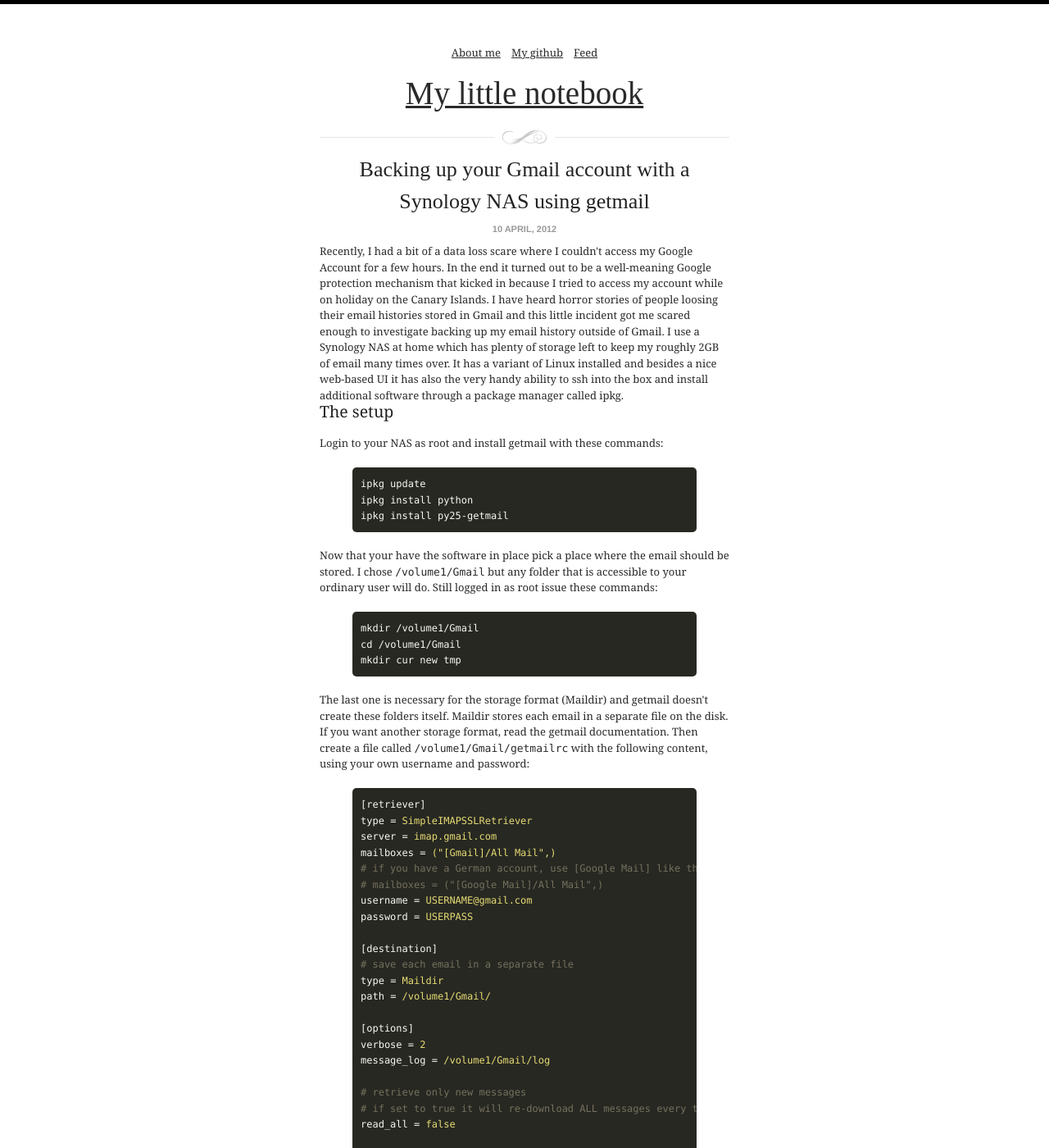
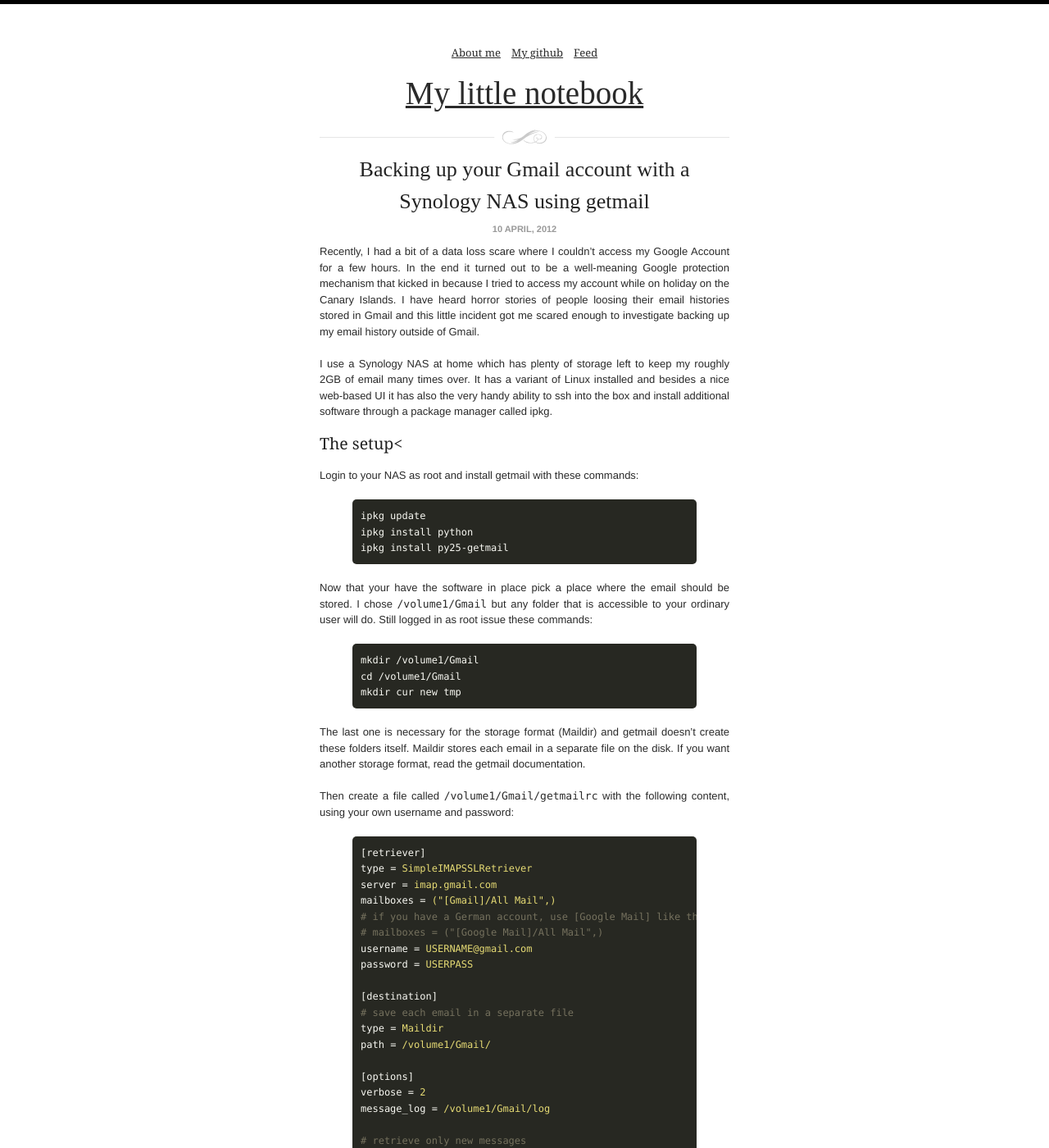
Before and after one commit to leonardehrenfried/blog, a Jekyll site: the page built from _posts/2012-04-10-backing-up-your-gmail-account-with-a-synology-nas-using-getmail.md, in a window 1280 px wide and 1400 px high. Shown: the whole window at 82% size. Built offline with Jekyll 4.4.1, drawn with Linux system fonts in a browser that asks for light colours; nearby versions of some CDN libraries; some web fonts are replaced; Markdown is read by kramdown in place of the engine named in the settings; comment, search, counter and statistics services are not loaded; some of the changed text lies outside the part shown.

```diff
--- a/_posts/2012-04-10-backing-up-your-gmail-account-with-a-synology-nas-using-getmail.html
+++ b/_posts/2012-04-10-backing-up-your-gmail-account-with-a-synology-nas-using-getmail.md
@@ -18,18 +18,27 @@ meta:
 Recently, I had a bit of a data loss scare where I couldn't access my Google Account for a few hours. In the end it turned out to be a well-meaning Google protection mechanism that kicked in because I tried to access my account while on holiday on the Canary Islands. I have heard horror stories of people loosing their email histories stored in Gmail and this little incident got me scared enough to investigate backing up my email history outside of Gmail.
 
 I use a Synology NAS at home which has plenty of storage left to keep my roughly 2GB of email many times over. It has a variant of Linux installed and besides a nice web-based UI it has also the very handy ability to ssh into the box and install additional software through a package manager called ipkg.
-<h3>The setup</h3>
+
+###The setup<
 Login to your NAS as root and install getmail with these commands:
+
 {% highlight bash %}ipkg update
 ipkg install python
-ipkg install py25-getmail{% endhighlight %}
+ipkg install py25-getmail
+{% endhighlight %}
+
 Now that your have the software in place pick a place where the email should be stored. I chose <code>/volume1/Gmail</code> but any folder that is accessible to your ordinary user will do. Still logged in as root issue these commands:
-{% highlight bash %}mkdir /volume1/Gmail
+
+{% highlight bash %}
+mkdir /volume1/Gmail
 cd /volume1/Gmail
-mkdir cur new tmp{% endhighlight %}
+mkdir cur new tmp
+{% endhighlight %}
+
 The last one is necessary for the storage format (Maildir) and getmail doesn't create these folders itself. Maildir stores each email in a separate file on the disk. If you want another storage format, read the getmail documentation.
 
 Then create a file called <code>/volume1/Gmail/getmailrc</code> with the following content, using your own username and password:
+
 {% highlight ini %}[retriever]
 type = SimpleIMAPSSLRetriever
 server = imap.gmail.com
@@ -59,7 +68,9 @@ Now everything is in place for getmail to do its work. Do a test run with the fo
 {%highlight bash%}getmail --getmaildir=/volume1/Gmail{%endhighlight%}
 This will start downloading your messages but depending on the size of your email history will take up to a few hours. There is the distinct probability that your ssh connection will time out and drop due to your inactivity. That's why I ran the first go with nohup so that me logging out wouldn't stop the process.
 {% highlight bash %}nohup getmail -q --getmaildir=/volume1/Gmail & > /volume1/Gmail/nohup.out{% endhighlight %}
-<h3>Cron</h3>
+
+###Cron
+
 Lastly, we obviously want to run getmail periodically and fetch the newest message so open up <code>/etc/crontab</code> with a text editor like vim (you probably need to install it with ipgk first) and add the following line:
 {% highlight bash %}0       3       *       *       3       root    /bin/su -c "/opt/bin/getmail -q --getmaildir=/volume1/Gmail" admin{% endhighlight %}
 (It is important so separate the individual parts of the crontab with a tab not a space as otherwise the Synology will delete your entry when you reboot.)
@@ -67,4 +78,5 @@ Lastly, we obviously want to run getmail periodically and fetch the newest messa
 This will run getmail every Wednesday at 3AM when you're sound asleep. The <code>/bin/su</code> complication is necessary because it appears that the Synology cron can't run jobs as non-root.
 
 Also, on my Synology you have to restart the cron daemon for it to pick up the changes with a
+
 {% highlight bash %}synoservice --restart crond{% endhighlight %}
```
